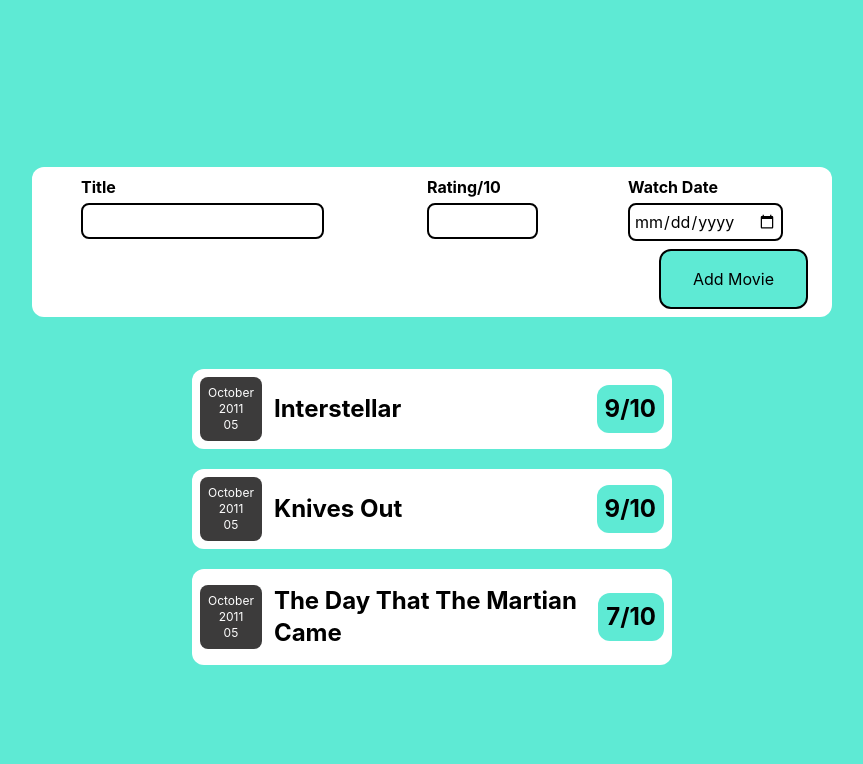
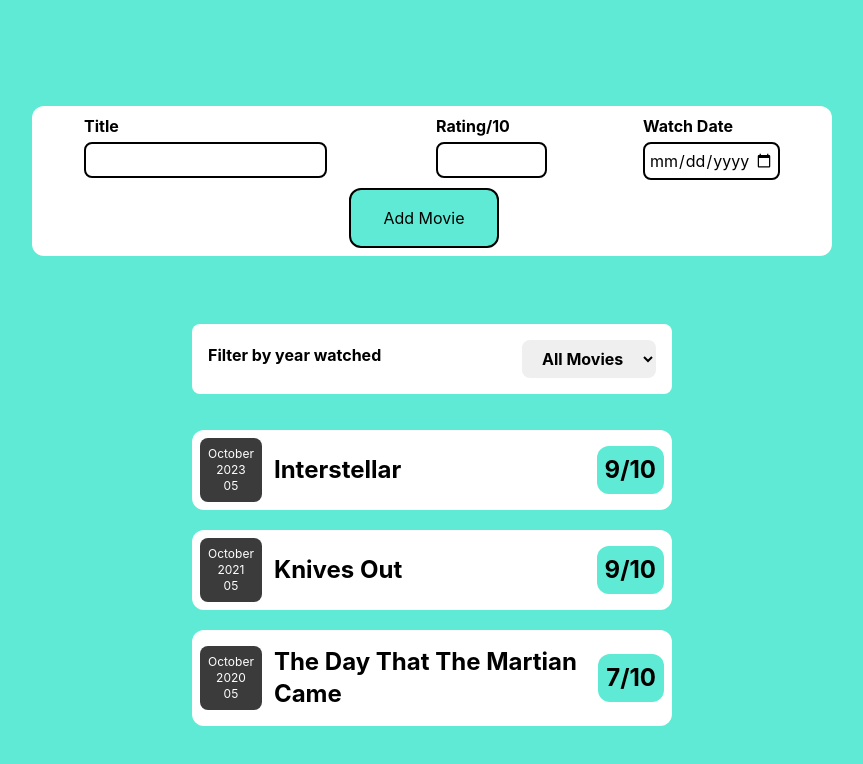
Before and after one commit to elvisnipah/movie-tracker, a React (Create React App) app: page / in a window 1280 px wide. Shown: the top 764 px of the page, without its empty margins (208-1071 px from the left). Built offline with nearby package versions, Linux system fonts and the light colour scheme.

Commit message:
setup filter functionality

```diff
--- a/src/App.js
+++ b/src/App.js
@@ -1,23 +1,86 @@
 import MovieItem from "./components/MovieItem";
 import data from "./components/data";
 import NewMovie from "./components/MovieInput/NewMovie";
+import MovieFilter from "./components/MovieFilter";
+import { useEffect, useState } from "react";
 
 function App() {
-  const moviesCollection = data.map((movie) => {
+  const [movies, setMovies] = useState(data);
+
+  const [filterStatus, setFilterStatus] = useState(false);
+
+  const handleAddMovie = (movie) => {
+    setMovies((prevMovies) => {
+      return [movie, ...prevMovies];
+    });
+  };
+
+  const [filteredMovies, setFilteredMovies] = useState([]);
+
+  const [filteredYear, setFilteredYear] = useState("All");
+
+  useEffect(() => {
+    const displayFilteredMovies = () => {
+      const filterCollection = movies.filter(
+        (movie) => movie.watchDate.getFullYear().toString() === filteredYear
+      );
+      setFilteredMovies(filterCollection);
+    };
+
+    displayFilteredMovies();
+  }, [filteredYear, movies]);
+
+  const allMoviesCollection = movies.map((movie) => {
     return (
       <MovieItem
         title={movie.title}
         rating={movie.rating}
-        date={movie.date}
+        date={movie.watchDate}
         key={movie.id}
       />
     );
   });
 
+  const checkFilteredMovies = () => {
+    if (filteredMovies.length === 0) {
+      return (
+        <p className="text-3xl text-gray-600 font-bold">
+          No Movies Watched This Year
+        </p>
+      );
+    }
+    return filteredMovies.map((movie) => {
+      return (
+        <MovieItem
+          title={movie.title}
+          rating={movie.rating}
+          date={movie.watchDate}
+          key={movie.id}
+        />
+      );
+    });
+  };
+
+  const filteredMoviesCollection = checkFilteredMovies();
+
+  const handleFilterChange = (selectedYear) => {
+    if (selectedYear === "All") {
+      setFilteredYear("All");
+      setFilterStatus(false);
+    } else {
+      setFilteredYear(selectedYear);
+      setFilterStatus(true);
+    }
+  };
+
   return (
     <div className="bg-teal-300 grow p-3 flex flex-col gap-5 items-center font-inter justify-center">
-      <NewMovie />
-      {moviesCollection}
+      <NewMovie onAddMovie={handleAddMovie} />
+      <MovieFilter
+        onChangeFilter={handleFilterChange}
+        selected={filteredYear}
+      />
+      {filterStatus ? filteredMoviesCollection : allMoviesCollection}
     </div>
   );
 }
--- a/src/components/MovieDate.js
+++ b/src/components/MovieDate.js
@@ -1,6 +1,7 @@
 import React from "react";
 
 function MovieDate(props) {
+  // console.log(props.date);
   const month = props.date.toLocaleString("en-US", { month: "long" });
   const day = props.date.toLocaleString("en-US", { day: "2-digit" });
   const year = props.date.getFullYear();
--- /dev/null
+++ b/src/components/MovieFilter.js
@@ -0,0 +1,29 @@
+import React from "react";
+
+function MovieFilter(props) {
+  const handleDropdownChange = (event) => {
+    props.onChangeFilter(event.target.value);
+  };
+
+  return (
+    <div className="flex w-[380px] sm:w-[480px] max-w-[480px] items-center justify-between my-4 bg-white p-4 rounded-lg">
+      <label className="font-bold mb-2">Filter by year watched</label>
+      <select
+        name=""
+        id=""
+        className="py-2 px-4 font-bold rounded-lg"
+        value={props.selected}
+        onChange={handleDropdownChange}
+      >
+        <option value="All">All Movies</option>
+        <option value="2019">2019</option>
+        <option value="2020">2020</option>
+        <option value="2021">2021</option>
+        <option value="2022">2022</option>
+        <option value="2023">2023</option>
+      </select>
+    </div>
+  );
+}
+
+export default MovieFilter;
--- a/src/components/MovieInput/MovieForm.js
+++ b/src/components/MovieInput/MovieForm.js
@@ -1,11 +1,29 @@
 import React, { useState } from "react";
 
-function MovieForm() {
+function MovieForm(props) {
   const [movieDetails, setMovieDetails] = useState({
     title: "",
     rating: "",
     watchDate: "",
   });
+
+  const handleSubmit = (event) => {
+    event.preventDefault();
+
+    const submittedData = {
+      ...movieDetails,
+      watchDate: new Date(movieDetails.watchDate),
+    };
+    console.log(submittedData);
+
+    props.onSaveMovie(submittedData);
+
+    setMovieDetails({
+      title: "",
+      rating: "",
+      watchDate: "",
+    });
+  };
 
   const handleTitleChange = (event) => {
     setMovieDetails((prevState) => {
@@ -29,14 +47,14 @@ function MovieForm() {
     setMovieDetails((prevState) => {
       return {
         ...prevState,
-        date: event.target.value,
+        watchDate: event.target.value,
       };
     });
   };
 
   return (
-    <form>
-      <div className="flex flex-wrap gap-2 mb-2 text-left justify-around">
+    <form onSubmit={handleSubmit} className="flex flex-col">
+      <div className="flex flex-col sm:flex-row flex-wrap gap-2 mb-2 text-left justify-around">
         <div>
           <label htmlFor="title" className="font-bold mb-1 block">
             Title
@@ -75,13 +93,14 @@ function MovieForm() {
             name="date"
             id="date"
             min="2019-01-01"
+            max="2023-12-31"
             className="p-1 rounded-lg border-black border-2 w-[20rem] max-w-max"
             onChange={handleDateChange}
-            value={movieDetails.date}
+            value={movieDetails.watchDate}
           />
         </div>
       </div>
-      <div className="text-right">
+      <div>
         <button
           type="submit"
           className="cursor-pointer px-8 py-4 border-black border-2 rounded-xl mr-4 bg-teal-300 hover:bg-lime-300"
--- a/src/components/MovieInput/NewMovie.js
+++ b/src/components/MovieInput/NewMovie.js
@@ -1,10 +1,19 @@
 import React from "react";
 import MovieForm from "./MovieForm";
+import { nanoid } from "nanoid";
 
-function NewMovie() {
+function NewMovie(props) {
+  const handleSaveMovie = (submittedMovie) => {
+    const movieData = {
+      ...submittedMovie,
+      id: nanoid(),
+    };
+
+    props.onAddMovie(movieData);
+  };
   return (
     <div className="p-2 my-8 w-[50rem] max-w-[95%] rounded-xl text-center bg-white">
-      <MovieForm />
+      <MovieForm onSaveMovie={handleSaveMovie} />
     </div>
   );
 }
--- a/src/components/data.js
+++ b/src/components/data.js
@@ -4,19 +4,19 @@ const data = [
     id: nanoid(),
     title: "Interstellar",
     rating: "9",
-    date: new Date("05 October 2011 14:48 UTC"),
+    watchDate: new Date("05 October 2023"),
   },
   {
     id: nanoid(),
     title: "Knives Out",
     rating: "9",
-    date: new Date("05 October 2011 14:48 UTC"),
+    watchDate: new Date("05 October 2021"),
   },
   {
     id: nanoid(),
     title: "The Day That The Martian Came",
     rating: "7",
-    date: new Date("05 October 2011 14:48 UTC"),
+    watchDate: new Date("05 October 2020"),
   },
 ];
 
```
